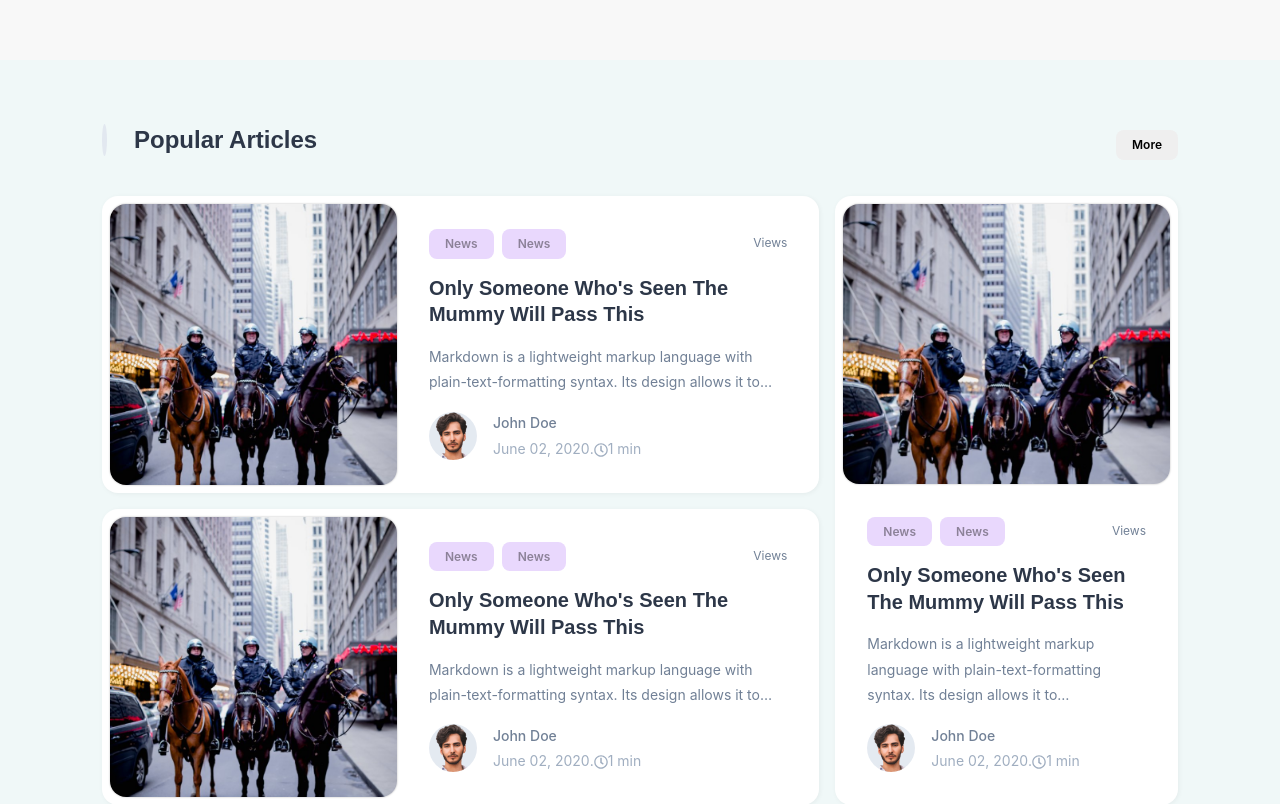
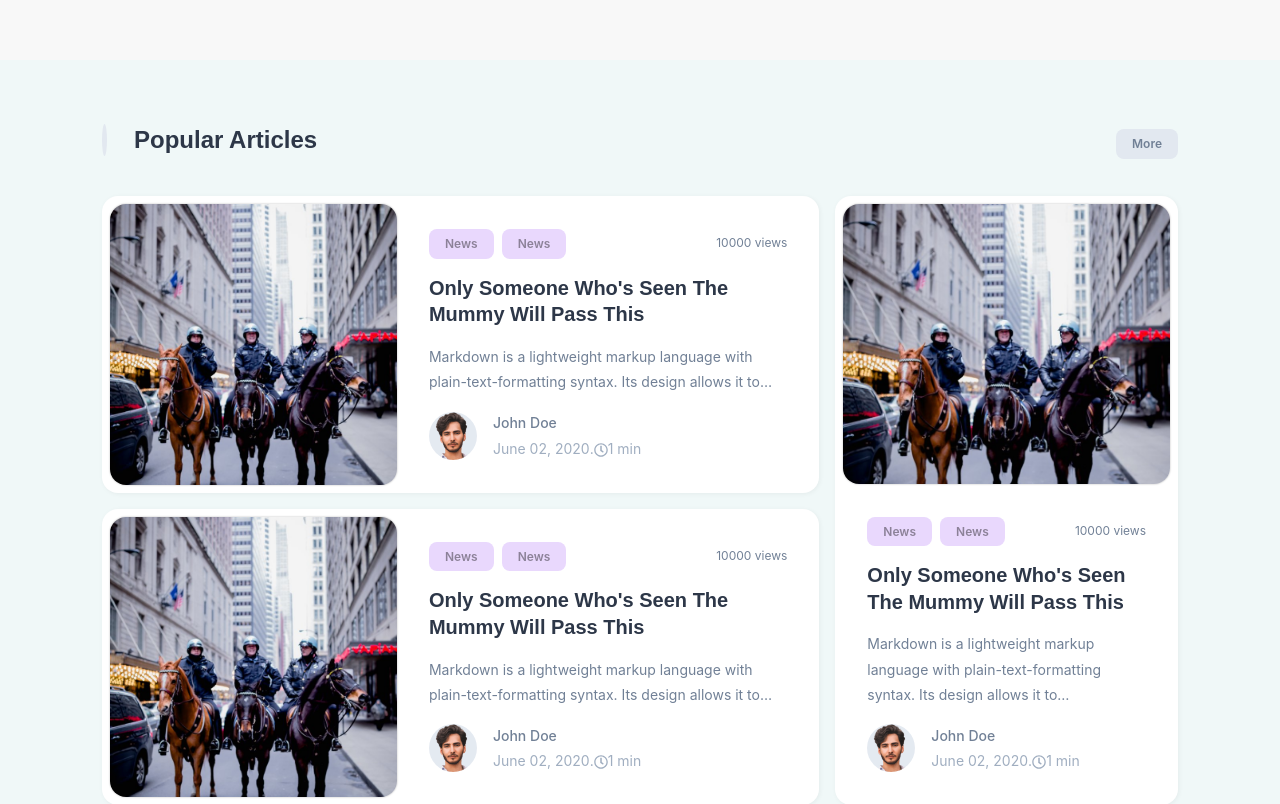
Before and after one commit to NhatNgo97/Zendvn-blog-buoi1, a React (Create React App) app: page / in a window 1280 px wide. Shown: the part 720-1524 px from the top of the page. Built offline with nearby package versions, Linux system fonts and the light colour scheme.

Commit message:
article Component

```diff
--- a/src/Components/Article/index.js
+++ b/src/Components/Article/index.js
@@ -1,42 +1,86 @@
 import { ReactComponent as ClockLogo } from "../../assets/img/clock-logo.svg";
-import articleImg from "../../assets/img/blog-1.jpg";
-import johnDoeImg from "../../assets/img/john-doe.png";
 import "../Shared/Bootstrap/bootstrap-tcl.css";
 import "./article.css";
 import "../Shared/Main/main.css";
 import Button from "../Shared/Button/Button";
 
-function Article({ listType, isStyleRow }) {
-  if (listType === "latest") {
+/**
+ *
+ * @listType {string} paramasd
+ * @returns
+ */
+function Article({
+  listType,
+  isStyleRow,
+  isStyleCard,
+  isDescriptionIncluded,
+  isCategoryIncluded,
+  isStatsIncluded,
+  isAuthorAvatarIncluded,
+  isAuthorNameIncluded,
+  article,
+  style,
+}) {
+  var articleClassName = "article-item";
+  if (isStyleCard === true) {
+    articleClassName = articleClassName + " style-card";
+  }
+  if (isStyleRow === true) {
+    articleClassName = articleClassName + " style-row";
+  }
+
   return (
-      <article className="article-item">
+    <article style={style} className={articleClassName}>
       <div className="article-item__thumbnail">
         <a href="/">
-            <img src={articleImg} alt="assets/images/blog-1.jpg" />
+          <img src={article.thumbnail} alt="assets/images/blog-1.jpg" />
         </a>
       </div>
       <div className="article-item__content">
+        {isCategoryIncluded && (
+          <ul className="article-item__categories">
+            {article.categories.map((a) => (
+              <li key={Math.random(0, 1)}>
+                <Button type="category" text={a} />
+              </li> /// key should be a.id
+            ))}
+          </ul>
+        )}
+        {isStatsIncluded && (
+          <ul className="article-item__stats">
+            <li>
+              <i className="icons ion-ios-eye"></i>
+              <span className="text">{article.views + " views"}</span>
+            </li>
+          </ul>
+        )}
         <h2 className="article-item__title">
-            <a href="/only-someone-who's-seen-the-mummy-will-pass-this/">
-              Only Someone Who's Seen The Mummy Will Pass This
-            </a>
+          <a href="/">{article.title}</a>
         </h2>
+        {isDescriptionIncluded && (
+          <p className="article-item__desc">{article.description}</p>
+        )}
         <div className="article-item__info">
+          {isAuthorAvatarIncluded && (
             <div className="article-item__author-image">
               <a aria-label="John Doe" href="/">
-                <img src={johnDoeImg} alt="john-doe" />
+                <img src={article.author.img} alt="john-doe" />
               </a>
             </div>
+          )}
           <div className="article-item__info-right">
+            {isAuthorNameIncluded && (
               <div className="article-item__author-name">
                 <a href="/">
-                  <strong>John Doe</strong>
+                  <strong>{article.author.name}</strong>
                 </a>
               </div>
+            )}
             <div className="article-item__datetime">
-                <div className="date">June 02, 2020</div>
+              <div className="date">{article.datetime.date}</div>
               <div className="time">
-                  <ClockLogo />1 min
+                <ClockLogo />
+                {article.datetime.time}
               </div>
             </div>
           </div>
@@ -45,144 +89,5 @@ function Article({ listType, isStyleRow }) {
     </article>
   );
 }
-  if (listType === "popular") {
-    return (
-      <article
-        className={
-          isStyleRow === true
-            ? "article-item style-card style-row"
-            : "article-item style-card"
-        }
-      >
-        <div className="article-item__thumbnail">
-          <a href="/post-detail">
-            <img src={articleImg} alt="assets/images/blog-1.jpg" />
-          </a>
-        </div>
-        <div className="article-item__content">
-          <ul className="article-item__categories">
-            <li>
-              <Button type="category" text="News" />
-            </li>
-            <li>
-              <Button type="category" text="News" />
-            </li>
-          </ul>
-          <ul className="article-item__stats">
-            <li>
-              <i className="icons ion-ios-eye"></i>
-              <span className="text">Views</span>
-            </li>
-          </ul>
-          <h2 className="article-item__title">
-            <a href="/post-detail">
-              Only Someone Who's Seen The Mummy Will Pass This
-            </a>
-          </h2>
-          <p className="article-item__desc">
-            Markdown is a lightweight markup language with plain-text-formatting
-            syntax. Its design allows it to…
-          </p>
-          <div className="article-item__info">
-            <div className="article-item__author-image">
-              <a aria-label="John Doe" href="/">
-                <img src={johnDoeImg} alt="john-doe" />
-              </a>
-            </div>
-            <div className="article-item__info-right">
-              <div className="article-item__author-name">
-                <a href="/">
-                  <strong>John Doe</strong>
-                </a>
-              </div>
-              <div className="article-item__datetime">
-                <div className="date">June 02, 2020</div>
-                <div className="time">
-                  <ClockLogo />1 min
-                </div>
-              </div>
-            </div>
-          </div>
-        </div>
-      </article>
-    );
-  }
-  if (listType === "regular") {
-    return (
-      <article className="article-item style-card">
-        <div className="article-item__thumbnail">
-          <a href="/">
-            <img src={articleImg} alt="assets/images/blog-1.jpg" />
-          </a>
-        </div>
-        <div className="article-item__content">
-          <h2 className="article-item__title">
-            <a href="/post-detail.html">
-              Only Someone Who's Seen The Mummy Will Pass This
-            </a>
-          </h2>
-          <div className="article-item__info">
-            <div className="article-item__info-right">
-              <div className="article-item__author-name">
-                <a href="/">
-                  <strong>John Doe</strong>
-                </a>
-              </div>
-              <div className="article-item__datetime">
-                <div className="date">June 02, 2020</div>
-                <div className="time">
-                  <ClockLogo />1 min
-                </div>
-              </div>
-            </div>
-          </div>
-        </div>
-      </article>
-    );
-  }
-  if (listType === "search") {
-    return (
-      <article className="article-item style-card">
-        <div className="article-item__thumbnail">
-          <a href="/">
-            <img src={articleImg} alt="assets/images/blog-1.jpg" />
-          </a>
-        </div>
-        <div className="article-item__content">
-          <ul className="article-item__categories">
-            <li>
-              <a href="/" className="btn btn-category">
-                News
-              </a>
-            </li>
-            <li>
-              <a href="/" className="btn btn-category">
-                News
-              </a>
-            </li>
-          </ul>
-          <h2 className="article-item__title">
-            <a href="/">Only Someone Who's Seen The Mummy Will Pass This</a>
-          </h2>
-          <div className="article-item__info">
-            <div className="article-item__info-right">
-              <div className="article-item__author-name">
-                <a href="/">
-                  <strong>John Doe</strong>
-                </a>
-              </div>
-              <div className="article-item__datetime">
-                <div className="date">June 02, 2020</div>
-                <div className="time">
-                  <ClockLogo />1 min
-                </div>
-              </div>
-            </div>
-          </div>
-        </div>
-      </article>
-    );
-  }
-}
 
 export default Article;
--- a/src/Components/ArticleLatestList/index.js
+++ b/src/Components/ArticleLatestList/index.js
@@ -3,22 +3,46 @@ import "./ArticleLatestList.css";
 import "../Shared/Bootstrap/bootstrap-tcl.css";
 import "../Shared/Main/main.css";
 import MainTitle from "../Shared/MainTitle/MainTitle";
+import Thumbnail from "../../assets/img/blog-1.jpg";
+import Avatar from "../../assets/img/john-doe.png";
 
 function ArticleLatestList() {
+  //JSON placeholder
+  const article = {
+    id: 1,
+    thumbnail: Thumbnail,
+    categories: ["News", "News"],
+    views: 10000,
+    title: "Only Someone Who's Seen The Mummy Will Pass This",
+    description:
+      "Markdown is a lightweight markup language with plain-text-formatting syntax. Its design allows it to…",
+    author: {
+      name: "John Doe",
+      img: Avatar,
+    },
+    datetime: {
+      date: "June 02, 2020",
+      time: "1 min",
+    },
+  };
+
+  //list of article which is usually fetched from an API.
+  const articleList = [article, article, article];
+
   return (
     <div className="latest-news section">
       <div className="tcl-container">
         <MainTitle text="Latest Articles" />
         <div className="latest-news__list spacing">
-          <div className="latest-news__card">
-            <Article listType="latest" />
-          </div>
-          <div className="latest-news__card">
-            <Article listType="latest" />
-          </div>
-          <div className="latest-news__card">
-            <Article listType="latest" />
-          </div>
+          {articleList.map((a) => (
+            <div key={Math.random(0, 1)} className="latest-news__card">
+              <Article
+                isAuthorAvatarIncluded={true}
+                isAuthorNameIncluded={true}
+                article={a}
+              />
+            </div>
+          ))}
         </div>
       </div>
     </div>
--- a/src/Components/ArticleList/index.js
+++ b/src/Components/ArticleList/index.js
@@ -4,20 +4,42 @@ import "../Shared/Bootstrap/bootstrap-tcl.css";
 import Button from "../Shared/Button/Button";
 import "../Shared/Main/main.css";
 import MainTitle from "../Shared/MainTitle/MainTitle";
+import Thumbnail from "../../assets/img/blog-1.jpg";
+import Avatar from "../../assets/img/john-doe.png";
 
 function ArticleList({ pageType }) {
+  //JSON placeholder
+  const article = {
+    id: 1,
+    thumbnail: Thumbnail,
+    categories: ["News", "News"],
+    views: 10000,
+    title: "Only Someone Who's Seen The Mummy Will Pass This",
+    description:
+      "Markdown is a lightweight markup language with plain-text-formatting syntax. Its design allows it to…",
+    author: {
+      name: "John Doe",
+      img: Avatar,
+    },
+    datetime: {
+      date: "June 02, 2020",
+      time: "1 min",
+    },
+  };
+
+  //list of article which is usually fetched from an API.
+  const articleList = [article, article, article, article, article, article];
   if (pageType === "search") {
     return (
       <div className="tcl-container">
         <div className="main-title main-title__search spacing">
           <h2>4 Results found for "search query"</h2>
-          <div class="tcl-row tcl-jc-center">
-            <div class="tcl-col-12 tcl-col-md-8">
-              <Article listType="search" />
-              <Article listType="search" />
-              <Article listType="search" />
-              <Article listType="search" />
-            </div>
+          <div className="tcl-row tcl-jc-center">
+            {articleList.map((a) => (
+              <div key={Math.random(0, 1)} className="tcl-col-12 tcl-col-md-8">
+                <Article article={article} isStyleCard={true} />
+              </div>
+            ))}
           </div>
         </div>
       </div>
@@ -29,24 +51,15 @@ function ArticleList({ pageType }) {
         <MainTitle text="News List" isIncludeButton={true} />
 
         <div className="tcl-row">
-          <div className="tcl-col-12 tcl-col-md-6">
-            <Article listType="regular" />
-          </div>
-          <div className="tcl-col-12 tcl-col-md-6">
-            <Article listType="regular" />
-          </div>
-          <div className="tcl-col-12 tcl-col-md-6">
-            <Article listType="regular" />
-          </div>
-          <div className="tcl-col-12 tcl-col-md-6">
-            <Article listType="regular" />
-          </div>
-          <div className="tcl-col-12 tcl-col-md-6">
-            <Article listType="regular" />
-          </div>
-          <div className="tcl-col-12 tcl-col-md-6">
-            <Article listType="regular" />
-          </div>
+          {articleList.map((a) => (
+            <div key={Math.random(0, 1)} className="tcl-col-12 tcl-col-md-6">
+              <Article
+                isAuthorNameIncluded={true}
+                isStyleCard
+                article={article}
+              />
+            </div>
+          ))}
         </div>
       </div>
       <Button
--- a/src/Components/ArticlePopularList/index.js
+++ b/src/Components/ArticlePopularList/index.js
@@ -3,8 +3,33 @@ import "../Shared/Bootstrap/bootstrap-tcl.css";
 import Article from "../Article";
 import "../Shared/Main/main.css";
 import MainTitle from "../Shared/MainTitle/MainTitle";
+import Thumbnail from "../../assets/img/blog-1.jpg";
+import Avatar from "../../assets/img/john-doe.png";
 
 function ArticlePopularList() {
+  //JSON placeholder
+  const article = {
+    id: 1,
+    thumbnail: Thumbnail,
+    categories: ["News", "News"],
+    views: 10000,
+    title: "Only Someone Who's Seen The Mummy Will Pass This",
+    description:
+      "Markdown is a lightweight markup language with plain-text-formatting syntax. Its design allows it to…",
+    author: {
+      name: "John Doe",
+      img: Avatar,
+    },
+    datetime: {
+      date: "June 02, 2020",
+      time: "1 min",
+    },
+  };
+  console.log(article.thumbnail);
+
+  //list of article which is usually fetched from an API.
+  const articleList = [article, article, article];
+
   return (
     <div className="popular-news section bg-white-blue">
       <div className="tcl-container">
@@ -13,18 +38,42 @@ function ArticlePopularList() {
           <div className="popular-news__list--left">
             <div className="popular-news__list--row">
               <div className="popular-news__list--card">
-                <Article listType="popular" />
+                <Article
+                  isStatsIncluded={true}
+                  isAuthorAvatarIncluded={true}
+                  isAuthorNameIncluded={true}
+                  isDescriptionIncluded={true}
+                  isCategoryIncluded={true}
+                  isStyleCard={true}
+                  article={article}
+                />
               </div>
-
               <div className="popular-news__list--card">
-                <Article listType="popular" />
+                <Article
+                  isStatsIncluded={true}
+                  isAuthorAvatarIncluded={true}
+                  isAuthorNameIncluded={true}
+                  isDescriptionIncluded={true}
+                  isCategoryIncluded={true}
+                  isStyleCard={true}
+                  article={article}
+                />
               </div>
             </div>
           </div>
           <div className="popular-news__list--right">
             <div className="popular-news__list--row">
               <div className="popular-news__list--card">
-                <Article listType="popular" isStyleRow={true} />
+                <Article
+                  isStatsIncluded={true}
+                  isAuthorAvatarIncluded={true}
+                  isAuthorNameIncluded={true}
+                  isDescriptionIncluded={true}
+                  isCategoryIncluded={true}
+                  isStyleCard={true}
+                  isStyleRow={true}
+                  article={article}
+                />
               </div>
             </div>
           </div>
--- a/src/Components/Shared/MainTitle/MainTitle.js
+++ b/src/Components/Shared/MainTitle/MainTitle.js
@@ -7,7 +7,7 @@ function MainTitle({ text, isIncludeButton }) {
   return (
     <div className="main-title spacing d-flex tcl-jc-between tcl-ais-center">
       <h2>{text}</h2>
-      {isIncludeButton && <Button type="title" text="More" />}
+      {isIncludeButton && <Button text="More" />}
     </div>
   );
 }
--- a/src/components/Shared/Button/Button.js
+++ b/src/components/Shared/Button/Button.js
@@ -2,12 +2,13 @@ import { ReactComponent as RotatingIcon } from "../../../assets/img/rotatingIcon
 import "./button.css";
 import { useState } from "react";
 
-function Button({ type, text, size, href, haveLoadingIcon }) {
+function Button({ type, text, size, href, haveLoadingIcon, callback }) {
   const [isLoading, setIsLoading] = useState(false);
   const classString = "btn btn-" + type + " btn-size-" + size;
 
   function handleClick() {
     setIsLoading(true);
+    callback();
   }
 
   if (type !== undefined) {
```
Lines whose indentation alone changed are shown as unchanged.
